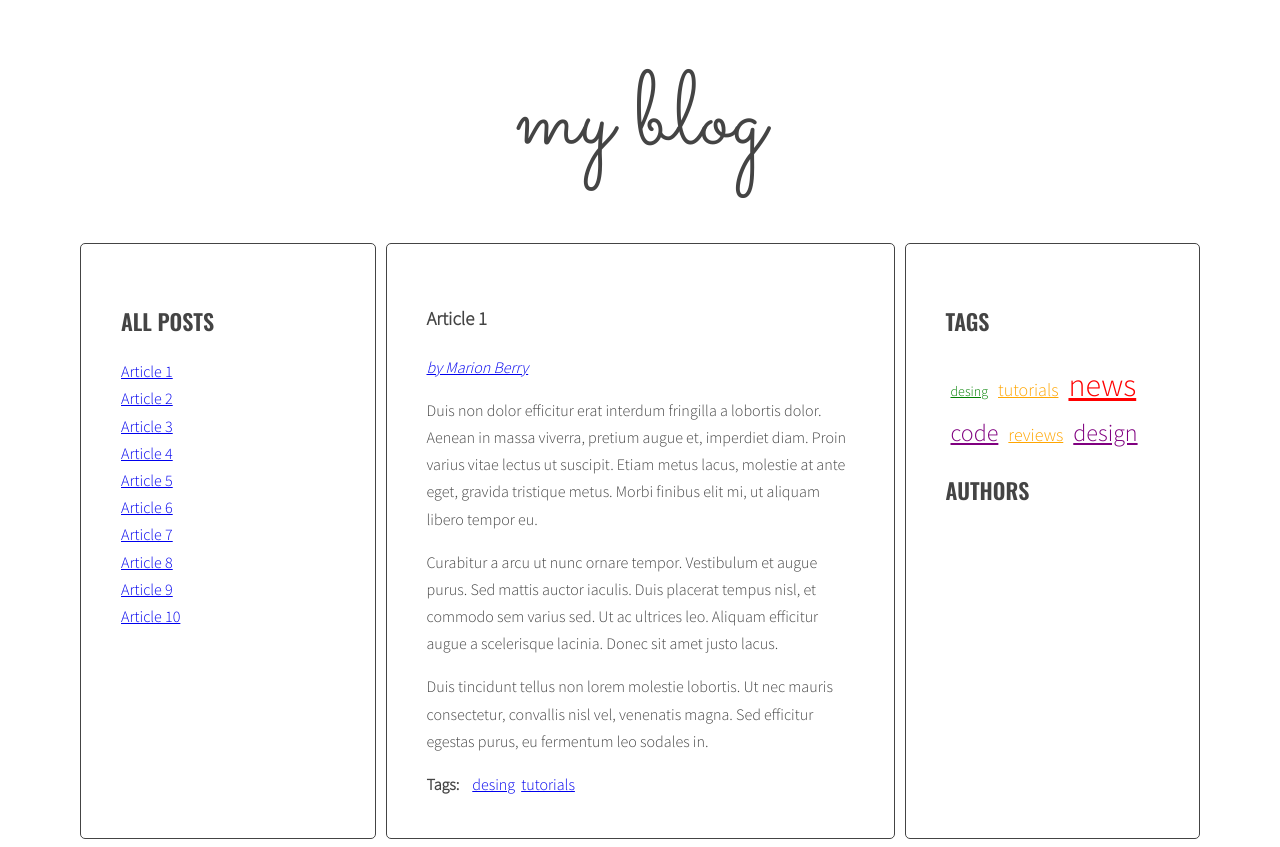
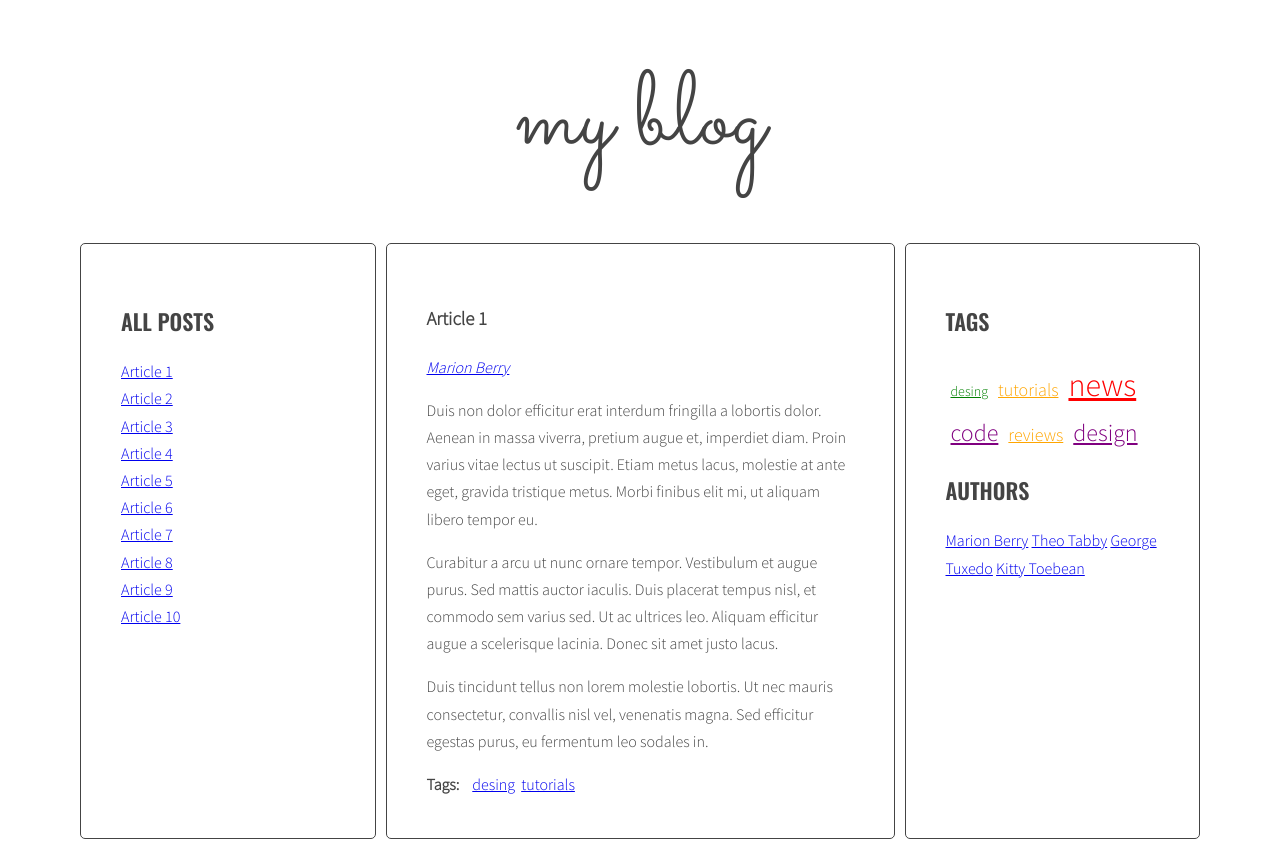
Before and after one commit to aleks-sobiecka/javascript-blog, a website: page index.html in a window 1280 px wide. Drawn offline with nearby package versions, Linux system fonts and the light colour scheme.

Commit message:
Add authors list

```diff
--- a/index.html
+++ b/index.html
@@ -16,7 +16,7 @@
               </ul>
             </aside>
             <section class="posts">
-              <article class="post active" id="article-1" data-tags="desing tutorials" data-author="by Marion Berry">
+              <article class="post active" id="article-1" data-tags="desing tutorials" data-author="Marion Berry">
                 <h3 class="post-title">Article 1</h3>
                 <p class="post-author"></p>
                 <div class="post-content">
@@ -30,7 +30,7 @@
                   </ul>
                 </div>
               </article>
-              <article class="post" id="article-2" data-tags="news code" data-author="by Theo Tabby">
+              <article class="post" id="article-2" data-tags="news code" data-author="Theo Tabby">
                 <h3 class="post-title">Article 2</h3>
                 <p class="post-author"></p>
                 <div class="post-content">
@@ -44,7 +44,7 @@
                   </ul>
                 </div>
               </article>
-              <article class="post" id="article-3" data-tags="news reviews design" data-author="by George Tuxedo">
+              <article class="post" id="article-3" data-tags="news reviews design" data-author="George Tuxedo">
                 <h3 class="post-title">Article 3</h3>
                 <p class="post-author"></p>
                 <div class="post-content">
@@ -58,7 +58,7 @@
                   </ul>
                 </div>
               </article>
-              <article class="post" id="article-4" data-tags="tutorials code design" data-author="by Kitty Toebean">
+              <article class="post" id="article-4" data-tags="tutorials code design" data-author="Kitty Toebean">
                 <h3 class="post-title">Article 4</h3>
                 <p class="post-author"></p>
                 <div class="post-content">
@@ -72,7 +72,7 @@
                   </ul>
                 </div>
               </article>
-              <article class="post" id="article-5" data-tags="design reviews" data-author="by Marion Berry">
+              <article class="post" id="article-5" data-tags="design reviews" data-author="Marion Berry">
                 <h3 class="post-title">Article 5</h3>
                 <p class="post-author"></p>
                 <div class="post-content">
@@ -86,7 +86,7 @@
                   </ul>
                 </div>
               </article>
-              <article class="post" id="article-6" data-tags="reviews code" data-author="by George Tuxedo">
+              <article class="post" id="article-6" data-tags="reviews code" data-author="George Tuxedo">
                 <h3 class="post-title">Article 6</h3>
                 <p class="post-author"></p>
                 <div class="post-content">
@@ -100,7 +100,7 @@
                   </ul>
                 </div>
               </article>
-              <article class="post" id="article-7" data-tags="code news" data-author="by Kitty Toebean">
+              <article class="post" id="article-7" data-tags="code news" data-author="Kitty Toebean">
                 <h3 class="post-title">Article 7</h3>
                 <p class="post-author"></p>
                 <div class="post-content">
@@ -114,7 +114,7 @@
                   </ul>
                 </div>
               </article>
-              <article class="post" id="article-8" data-tags="news design tutorials" data-author="by Theo Tabby">
+              <article class="post" id="article-8" data-tags="news design tutorials" data-author="Theo Tabby">
                 <h3 class="post-title">Article 8</h3>
                 <p class="post-author">by Theo Tabby</p>
                 <div class="post-content">
@@ -128,7 +128,7 @@
                   </ul>
                 </div>
               </article>
-              <article class="post" id="article-9" data-tags="news tutorials" data-author="by Marion Berry">
+              <article class="post" id="article-9" data-tags="news tutorials" data-author="Marion Berry">
                 <h3 class="post-title">Article 9</h3>
                 <p class="post-author">by Marion Berry</p>
                 <div class="post-content">
@@ -142,7 +142,7 @@
                   </ul>
                 </div>
               </article>
-              <article class="post" id="article-10" data-tags="code design news reviews" data-author="by George Tuxedo">
+              <article class="post" id="article-10" data-tags="code design news reviews" data-author="George Tuxedo">
                 <h3 class="post-title">Article 10</h3>
                 <p class="post-author"></p>
                 <div class="post-content">
--- a/js/script.js
+++ b/js/script.js
@@ -46,7 +46,8 @@
     optArticleAuthorSelector = '.post-author',
     optTagsListSelector = '.tags.list',
     optCloudClassCount = 4,
-    optCloudClassPrefix = 'tag-size-';
+    optCloudClassPrefix = 'tag-size-',
+    optAuthorsListSelector = '.authors.list';
 
   const generateTitleLinks = function(customSelector = ''){
     /* [DONE] remove contents of titleList */
@@ -276,6 +277,9 @@
   addClickListenersToTags();
 
   const generateAuthors = function(){
+    /* [NEW] create a new variable allAuthors with an empty array */
+    let allAuthors = [];
+
     /* [DONE] find all articles */
     const articles = document.querySelectorAll(optArticleSelector);
 
@@ -300,11 +304,23 @@
       /* [DONE] add generated code to html variable */
       html = html +  linkHTML;
 
+      /* [NEW] check if this link is NOT already in allAuthors */
+      if(allAuthors.indexOf(linkHTML) == -1){
+        /* [NEW] add generated code to allAuthors array */
+        allAuthors.push(linkHTML);
+      }
+
       /* [DONE] insert HTML of link into the author wrapper */
       authorWrapper.innerHTML = html;
 
     }
     /* [DONE] END LOOP: for every article: */
+
+    /* [NEW] find list of authors in right column */
+    const authorList = document.querySelector(optAuthorsListSelector);
+
+    /* [NEW] add html from allAuthors to authorList*/
+    authorList.innerHTML = allAuthors.join(' ');
   };
 
   generateAuthors();
```
Also changed, not shown: css/style.css (+1 -1 lines).
